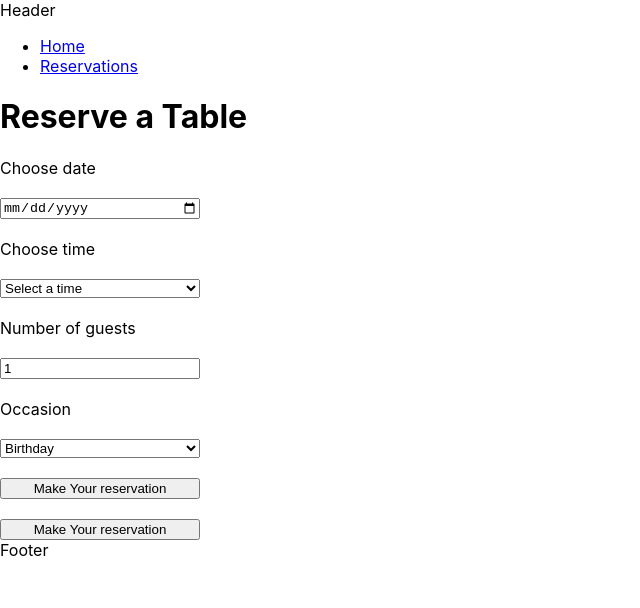
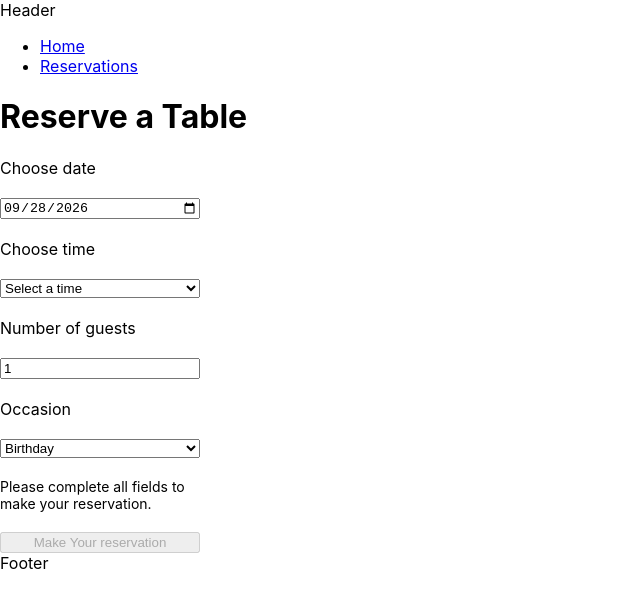
Before and after one commit to ZahraaAbas/little-lemon, a React (Create React App) app: page /booking in a window 1280 px wide. Shown: the top 608 px of the page, without its empty margins (0-640 px from the left). Built offline with nearby package versions, Linux system fonts and the light colour scheme.

Commit message:
Add HTML5 and React validation to BookingForm

```diff
--- a/src/components/BookingForm.css
+++ b/src/components/BookingForm.css
@@ -4,3 +4,14 @@
   max-width: 200px;
   gap: 20px;
 }
+
+.form-error {
+  margin: 0;
+  color: #b00020;
+  font-size: 0.875rem;
+}
+
+.form-hint {
+  margin: 0;
+  font-size: 0.875rem;
+}
--- a/src/components/BookingForm.js
+++ b/src/components/BookingForm.js
@@ -1,13 +1,30 @@
 import { useState } from 'react';
+import { getTodayDate, OCCASIONS, validateBooking } from '../utils/validation';
 import './BookingForm.css';
 
-function BookingForm({ availableTimes, dispatch , submitForm}) {
+function BookingForm({ availableTimes, dispatch, submitForm }) {
   // One state variable per form field (controlled inputs)
-  const [date, setDate] = useState('');
+  const [date, setDate] = useState(getTodayDate());
   const [time, setTime] = useState('');
   const [guests, setGuests] = useState(1);
   const [occasion, setOccasion] = useState('Birthday');
   const [submitError, setSubmitError] = useState('');
+
+  // Remembers which fields the user has left, so errors only show after interaction
+  const [touched, setTouched] = useState({});
+
+  // Recalculated on every render, so errors always match the current values
+  const errors = validateBooking({ date, time, guests, occasion }, availableTimes);
+  const isFormValid = Object.keys(errors).length === 0;
+
+  function markTouched(field) {
+    setTouched((prevTouched) => ({ ...prevTouched, [field]: true }));
+  }
+
+  // Shows a field's error only after the user has left that field
+  function showError(field) {
+    return touched[field] && errors[field];
+  }
 
   function handleDateChange(e) {
     const selectedDate = e.target.value;
@@ -17,10 +34,15 @@ function BookingForm({ availableTimes, dispatch , submitForm}) {
     // Ask Main to update the available times for the new date
     dispatch({ type: 'UPDATE_TIMES', date: selectedDate });
   }
+
   function handleSubmit(e) {
     // Stop the browser from reloading the page on submit
     e.preventDefault();
     setSubmitError('');
+
+    if (!isFormValid) {
+      return;
+    }
 
     const formData = {
       date,
@@ -34,21 +56,36 @@ function handleSubmit(e) {
       setSubmitError('Sorry, we could not complete your booking. Please try again.');
     }
   }
+
   return (
-    <form className="booking-form" onSubmit={handleSubmit}>
+    <form className="booking-form" onSubmit={handleSubmit} noValidate>
       <label htmlFor="res-date">Choose date</label>
       <input
         type="date"
         id="res-date"
+        required
+        min={getTodayDate()}
         value={date}
         onChange={handleDateChange}
+        onBlur={() => markTouched('date')}
+        aria-invalid={showError('date') ? 'true' : 'false'}
+        aria-describedby={showError('date') ? 'date-error' : undefined}
       />
+      {showError('date') && (
+        <p id="date-error" className="form-error">
+          {errors.date}
+        </p>
+      )}
 
       <label htmlFor="res-time">Choose time</label>
       <select
         id="res-time"
+        required
         value={time}
         onChange={(e) => setTime(e.target.value)}
+        onBlur={() => markTouched('time')}
+        aria-invalid={showError('time') ? 'true' : 'false'}
+        aria-describedby={showError('time') ? 'time-error' : undefined}
       >
         <option value="" disabled>
           Select a time
@@ -59,34 +96,73 @@ function handleSubmit(e) {
           </option>
         ))}
       </select>
+      {showError('time') && (
+        <p id="time-error" className="form-error">
+          {errors.time}
+        </p>
+      )}
 
       <label htmlFor="guests">Number of guests</label>
       <input
         type="number"
         id="guests"
+        required
         min="1"
         max="10"
+        step="1"
         value={guests}
         onChange={(e) => setGuests(e.target.value)}
+        onBlur={() => markTouched('guests')}
+        aria-invalid={showError('guests') ? 'true' : 'false'}
+        aria-describedby={showError('guests') ? 'guests-error' : undefined}
       />
+      {showError('guests') && (
+        <p id="guests-error" className="form-error">
+          {errors.guests}
+        </p>
+      )}
 
       <label htmlFor="occasion">Occasion</label>
       <select
         id="occasion"
+        required
         value={occasion}
         onChange={(e) => setOccasion(e.target.value)}
+        onBlur={() => markTouched('occasion')}
+        aria-invalid={showError('occasion') ? 'true' : 'false'}
+        aria-describedby={showError('occasion') ? 'occasion-error' : undefined}
       >
-        <option value="Birthday">Birthday</option>
-        <option value="Anniversary">Anniversary</option>
+        {OCCASIONS.map((occasionOption) => (
+          <option key={occasionOption} value={occasionOption}>
+            {occasionOption}
+          </option>
+        ))}
       </select>
+      {showError('occasion') && (
+        <p id="occasion-error" className="form-error">
+          {errors.occasion}
+        </p>
+      )}
+
       {submitError && (
         <p className="form-error" role="alert">
           {submitError}
         </p>
       )}
 
-<button type="submit">Make Your reservation</button>
-      <button type="submit">Make Your reservation</button>
+      {!isFormValid && (
+        <p id="form-hint" className="form-hint">
+          Please complete all fields to make your reservation.
+        </p>
+      )}
+
+      <button
+        type="submit"
+        disabled={!isFormValid}
+        aria-describedby={!isFormValid ? 'form-hint' : undefined}
+      >
+        Make Your reservation
+      </button>
     </form>
   );
 }
--- /dev/null
+++ b/src/utils/validation.js
@@ -0,0 +1,44 @@
+// Returns today's date as "YYYY-MM-DD" in the user's local time.
+// (toISOString() uses UTC, which can give yesterday's date late at night.)
+export function getTodayDate() {
+  const now = new Date();
+  const year = now.getFullYear();
+  const month = String(now.getMonth() + 1).padStart(2, '0');
+  const day = String(now.getDate()).padStart(2, '0');
+  return `${year}-${month}-${day}`;
+}
+
+export const OCCASIONS = ['Birthday', 'Anniversary'];
+
+// Checks the booking form values.
+// Returns an object with one error message per invalid field.
+// An empty object means the form is valid.
+export function validateBooking(values, availableTimes) {
+  const errors = {};
+  const { date, time, guests, occasion } = values;
+
+  if (!date) {
+    errors.date = 'Please choose a date.';
+  } else if (date < getTodayDate()) {
+    errors.date = 'Please choose today or a future date.';
+  }
+
+  if (!time) {
+    errors.time = 'Please choose a time.';
+  } else if (!availableTimes.includes(time)) {
+    errors.time = 'This time is no longer available. Please choose another time.';
+  }
+
+  const guestsNumber = Number(guests);
+  if (guests === '') {
+    errors.guests = 'Please enter the number of guests.';
+  } else if (!Number.isInteger(guestsNumber) || guestsNumber < 1 || guestsNumber > 10) {
+    errors.guests = 'Please enter a whole number of guests between 1 and 10.';
+  }
+
+  if (!OCCASIONS.includes(occasion)) {
+    errors.occasion = 'Please choose an occasion.';
+  }
+
+  return errors;
+}
```
Lines whose indentation alone changed are shown as unchanged.
